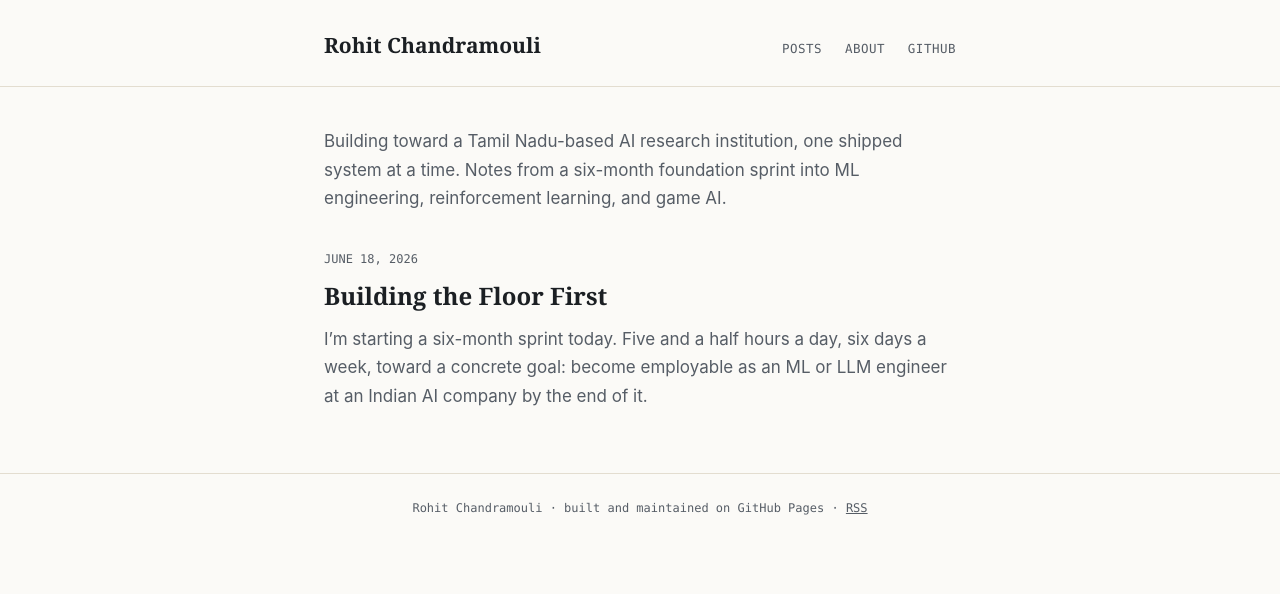
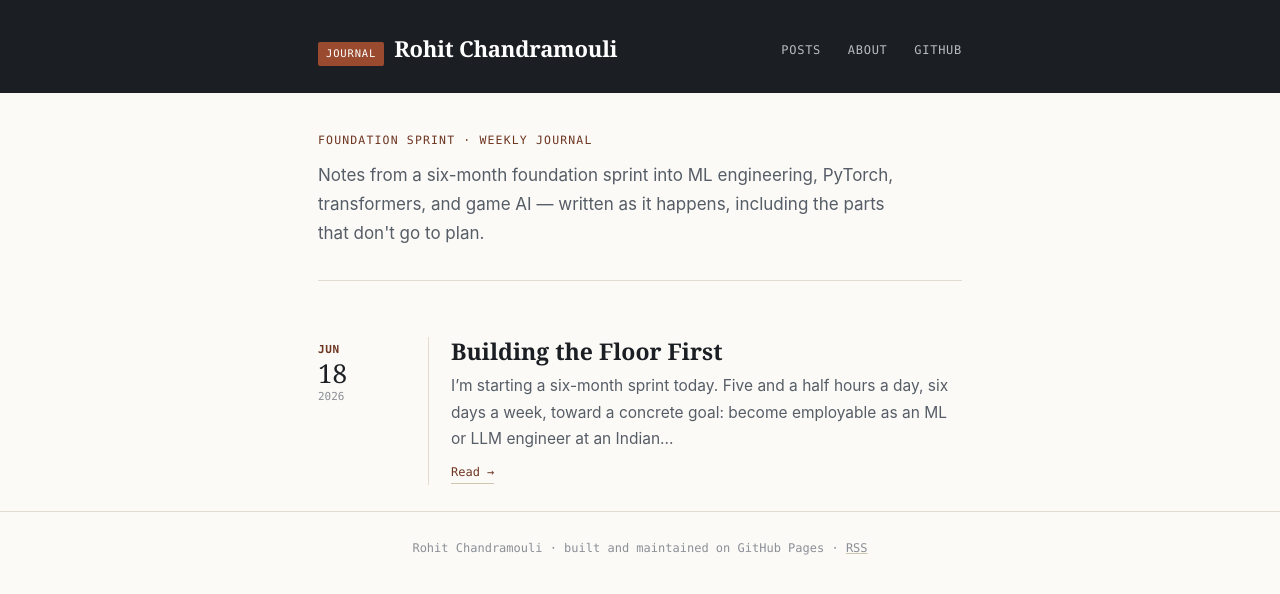
Before and after one commit to Rohitchandramouli/Rohitchandramouli.github.io, a Jekyll site: the page built from index.html, in a window 1280 px wide. Shown: the top 594 px of the page. Built offline with Jekyll 4.4.1, drawn with Linux system fonts in a browser that asks for light colours.

Commit message:
fix: remove overclaiming site description, redesign homepage and post layout

```diff
--- a/_config.yml
+++ b/_config.yml
@@ -1,14 +1,14 @@
 title: Rohit Chandramouli
 description: >-
-  Building toward a Tamil Nadu-based AI research institution, one
-  shipped system at a time. Notes from a six-month foundation sprint
-  into ML engineering, reinforcement learning, and game AI.
+  Notes from a six-month foundation sprint into ML engineering,
+  PyTorch, transformers, and game AI — written as it happens,
+  including the parts that don't go to plan.
 url: "https://rohitchandramouli.github.io"
 baseurl: ""
 
 author:
   name: Rohit Chandramouli
-  github: rohitchandramouli
+  github: Rohitchandramouli
 
 markdown: kramdown
 highlighter: rouge
--- a/_layouts/default.html
+++ b/_layouts/default.html
@@ -10,15 +10,20 @@
   :root{
     --ink:#1b1f23;
     --ink-soft:#565d66;
+    --ink-faint:#8b8f96;
     --paper:#fbfaf7;
+    --panel:#ffffff;
     --line:#e3ddd0;
+    --line-strong:#cfc6ae;
     --accent:#9a4b2f;
+    --accent-soft:#f1e3da;
     --accent-deep:#6e3520;
     --mono: "JetBrains Mono", "Fira Code", Consolas, monospace;
     --serif: "Source Serif 4", "Iowan Old Style", Georgia, serif;
     --sans: "Inter", "Segoe UI", system-ui, -apple-system, sans-serif;
   }
   *{box-sizing:border-box;}
+  html{background:var(--paper);}
   body{
     margin:0;
     background:var(--paper);
@@ -27,140 +32,248 @@
     font-size:17px;
     line-height:1.7;
   }
-  .wrap{max-width:680px;margin:0 auto;padding:0 24px;}
+  .wrap{max-width:700px;margin:0 auto;padding:0 28px;}
 
+  /* ===== HEADER ===== */
   header.site-header{
-    border-bottom:1px solid var(--line);
-    padding:28px 0 22px;
-    margin-bottom:40px;
+    background:var(--ink);
+    padding:30px 0 26px;
   }
-  header.site-header .wrap{display:flex;justify-content:space-between;align-items:baseline;flex-wrap:wrap;gap:10px;}
+  header.site-header .wrap{display:flex;justify-content:space-between;align-items:center;flex-wrap:wrap;gap:14px;}
+  header.site-header .brand-block{display:flex;align-items:baseline;gap:10px;}
+  header.site-header .stamp{
+    font-family:var(--mono);
+    font-size:10.5px;
+    letter-spacing:0.08em;
+    text-transform:uppercase;
+    background:var(--accent);
+    color:#fff;
+    padding:3px 8px;
+    border-radius:2px;
+  }
   header.site-header a.brand{
     font-family:var(--serif);
-    font-size:21px;
+    font-size:22px;
     font-weight:600;
-    color:var(--ink);
+    color:#fff;
     text-decoration:none;
+    letter-spacing:-0.01em;
   }
   header.site-header nav a{
     font-family:var(--mono);
-    font-size:12.5px;
-    letter-spacing:0.04em;
+    font-size:12px;
+    letter-spacing:0.06em;
     text-transform:uppercase;
+    color:#b8bcc2;
+    text-decoration:none;
+    margin-left:22px;
+    border-bottom:1px solid transparent;
+    padding-bottom:2px;
+  }
+  header.site-header nav a:hover{color:#fff;border-bottom-color:var(--accent);}
+
+  /* ===== HERO / INTRO STRIP (homepage only) ===== */
+  .hero{
+    border-bottom:1px solid var(--line);
+    padding:38px 0 32px;
+    margin-bottom:8px;
+  }
+  .hero .kicker{
+    font-family:var(--mono);
+    font-size:11.5px;
+    letter-spacing:0.1em;
+    text-transform:uppercase;
+    color:var(--accent-deep);
+    margin-bottom:10px;
+  }
+  .hero p{
     color:var(--ink-soft);
-    text-decoration:none;
-    margin-left:18px;
+    font-size:17px;
+    margin:0;
+    max-width:580px;
   }
-  header.site-header nav a:hover{color:var(--accent-deep);}
 
-  main{padding-bottom:80px;}
+  main{padding-bottom:90px;}
 
+  /* ===== SINGLE POST ===== */
   h1.post-title{
     font-family:var(--serif);
-    font-size:36px;
-    line-height:1.2;
-    margin:0 0 10px;
-    letter-spacing:-0.01em;
+    font-size:38px;
+    line-height:1.18;
+    margin:38px 0 12px;
+    letter-spacing:-0.012em;
   }
   .post-meta{
     font-family:var(--mono);
     font-size:12.5px;
-    color:var(--ink-soft);
+    color:var(--ink-faint);
     text-transform:uppercase;
     letter-spacing:0.05em;
-    margin-bottom:34px;
+    margin-bottom:36px;
+    padding-bottom:20px;
+    border-bottom:1px solid var(--line);
   }
   .post-meta .tag{
     display:inline-block;
-    background:#f1e3da;
+    background:var(--accent-soft);
     color:var(--accent-deep);
-    padding:2px 8px;
+    padding:2px 9px;
     border-radius:3px;
     margin-left:8px;
     text-transform:none;
     letter-spacing:0;
+    font-size:12px;
   }
 
   article.post-content p{margin:0 0 22px;}
   article.post-content h2{
     font-family:var(--serif);
-    font-size:25px;
-    margin:42px 0 14px;
-    padding-top:14px;
-    border-top:1px solid var(--line);
+    font-size:26px;
+    margin:46px 0 16px;
+    padding-top:4px;
+    color:var(--ink);
+  }
+  article.post-content h2::before{
+    content:"";
+    display:block;
+    width:36px;
+    height:3px;
+    background:var(--accent);
+    margin-bottom:16px;
   }
   article.post-content h3{
     font-family:var(--serif);
-    font-size:20px;
+    font-size:21px;
     margin:32px 0 10px;
   }
   article.post-content blockquote{
     border-left:3px solid var(--accent);
-    margin:24px 0;
-    padding:2px 0 2px 18px;
-    color:var(--ink-soft);
+    background:var(--accent-soft);
+    margin:26px 0;
+    padding:14px 20px;
+    border-radius:0 4px 4px 0;
+    color:var(--accent-deep);
     font-style:italic;
   }
+  article.post-content blockquote p:last-child{margin-bottom:0;}
   article.post-content code{
     font-family:var(--mono);
     background:#efeae0;
-    padding:1px 5px;
+    padding:1px 6px;
     border-radius:3px;
     font-size:0.85em;
   }
   article.post-content pre{
     background:#23262b;
     color:#e8e6df;
-    padding:16px 18px;
-    border-radius:6px;
+    padding:18px 20px;
+    border-radius:8px;
     overflow-x:auto;
     font-size:14px;
     line-height:1.55;
+    margin:24px 0;
   }
   article.post-content pre code{background:none;padding:0;}
-  article.post-content ul, article.post-content ol{padding-left:22px;margin:0 0 22px;}
-  article.post-content li{margin-bottom:8px;}
-  article.post-content a{color:var(--accent-deep);text-decoration:underline;text-decoration-color:var(--line);}
-  article.post-content img{max-width:100%;border-radius:4px;}
-  article.post-content hr{border:none;border-top:1px solid var(--line);margin:36px 0;}
+  article.post-content ul, article.post-content ol{padding-left:24px;margin:0 0 22px;}
+  article.post-content li{margin-bottom:9px;}
+  article.post-content a{color:var(--accent-deep);text-decoration:underline;text-decoration-color:var(--line-strong);text-decoration-thickness:1px;}
+  article.post-content a:hover{text-decoration-color:var(--accent);}
+  article.post-content img{max-width:100%;border-radius:6px;}
+  article.post-content hr{border:none;border-top:1px solid var(--line);margin:40px 0;}
 
+  /* ===== POST LIST (homepage) ===== */
+  .post-list{margin-top:30px;}
   .post-list-item{
-    margin-bottom:34px;
-    padding-bottom:28px;
+    display:flex;
+    gap:22px;
+    padding:26px 0;
     border-bottom:1px solid var(--line);
   }
   .post-list-item:last-child{border-bottom:none;}
-  .post-list-item .date{
+  .post-list-item .date-col{
+    flex-shrink:0;
+    width:88px;
+    padding-top:4px;
+  }
+  .post-list-item .date-col .month{
     font-family:var(--mono);
-    font-size:12px;
-    color:var(--ink-soft);
+    font-size:11px;
+    letter-spacing:0.06em;
     text-transform:uppercase;
+    color:var(--accent-deep);
+    font-weight:700;
   }
+  .post-list-item .date-col .day{
+    font-family:var(--serif);
+    font-size:26px;
+    color:var(--ink);
+    line-height:1.1;
+  }
+  .post-list-item .date-col .year{
+    font-family:var(--mono);
+    font-size:11px;
+    color:var(--ink-faint);
+  }
+  .post-list-item .body-col{flex:1;border-left:1px solid var(--line);padding-left:22px;}
   .post-list-item h2{
     font-family:var(--serif);
-    font-size:24px;
-    margin:6px 0 8px;
+    font-size:23px;
+    margin:0 0 8px;
+    line-height:1.25;
   }
   .post-list-item h2 a{color:var(--ink);text-decoration:none;}
   .post-list-item h2 a:hover{color:var(--accent-deep);}
-  .post-list-item p.excerpt{color:var(--ink-soft);margin:0;}
+  .post-list-item p.excerpt{color:var(--ink-soft);margin:0;font-size:15.5px;}
+  .post-list-item .read-more{
+    display:inline-block;
+    margin-top:10px;
+    font-family:var(--mono);
+    font-size:12px;
+    color:var(--accent-deep);
+    text-decoration:none;
+    border-bottom:1px solid var(--line-strong);
+  }
+  .post-list-item .read-more:hover{border-bottom-color:var(--accent);}
 
+  .empty-state{
+    padding:50px 0;
+    color:var(--ink-faint);
+    font-family:var(--mono);
+    font-size:13.5px;
+    text-align:center;
+    border:1px dashed var(--line-strong);
+    border-radius:8px;
+    margin-top:30px;
+  }
+
+  /* ===== FOOTER ===== */
   footer.site-footer{
     border-top:1px solid var(--line);
-    padding:24px 0;
+    padding:26px 0;
     font-family:var(--mono);
     font-size:12px;
-    color:var(--ink-soft);
+    color:var(--ink-faint);
     text-align:center;
   }
-  footer.site-footer a{color:var(--ink-soft);}
+  footer.site-footer a{color:var(--ink-faint);text-decoration-color:var(--line-strong);}
+  footer.site-footer a:hover{color:var(--accent-deep);}
+
+  @media (max-width:540px){
+    h1.post-title{font-size:30px;}
+    .post-list-item{flex-direction:column;gap:8px;}
+    .post-list-item .date-col{width:auto;display:flex;gap:8px;align-items:baseline;}
+    .post-list-item .body-col{border-left:none;padding-left:0;border-top:1px solid var(--line);padding-top:14px;}
+  }
 </style>
 </head>
 <body>
 
 <header class="site-header">
   <div class="wrap">
-    <a class="brand" href="{{ '/' | relative_url }}">{{ site.title }}</a>
+    <div class="brand-block">
+      <span class="stamp">Journal</span>
+      <a class="brand" href="{{ '/' | relative_url }}">{{ site.title }}</a>
+    </div>
     <nav>
       <a href="{{ '/' | relative_url }}">Posts</a>
       <a href="{{ '/about/' | relative_url }}">About</a>
--- a/index.html
+++ b/index.html
@@ -2,12 +2,26 @@
 layout: default
 title: Home
 ---
-<p style="color:var(--ink-soft); margin-bottom:36px;">{{ site.description }}</p>
+<div class="hero">
+  <div class="kicker">Foundation Sprint &middot; Weekly Journal</div>
+  <p>{{ site.description }}</p>
+</div>
 
+<div class="post-list">
 {% for post in site.posts %}
-<div class="post-list-item">
-  <div class="date">{{ post.date | date: "%B %-d, %Y" }}</div>
-  <h2><a href="{{ post.url | relative_url }}">{{ post.title }}</a></h2>
-  <p class="excerpt">{{ post.excerpt | strip_html | truncatewords: 40 }}</p>
+  <div class="post-list-item">
+    <div class="date-col">
+      <div class="month">{{ post.date | date: "%b" }}</div>
+      <div class="day">{{ post.date | date: "%d" }}</div>
+      <div class="year">{{ post.date | date: "%Y" }}</div>
+    </div>
+    <div class="body-col">
+      <h2><a href="{{ post.url | relative_url }}">{{ post.title }}</a></h2>
+      <p class="excerpt">{{ post.excerpt | strip_html | truncatewords: 32 }}</p>
+      <a class="read-more" href="{{ post.url | relative_url }}">Read &rarr;</a>
+    </div>
+  </div>
+{% else %}
+  <div class="empty-state">No posts yet &mdash; the first one is coming at the end of Week 1.</div>
+{% endfor %}
 </div>
-{% endfor %}
```
